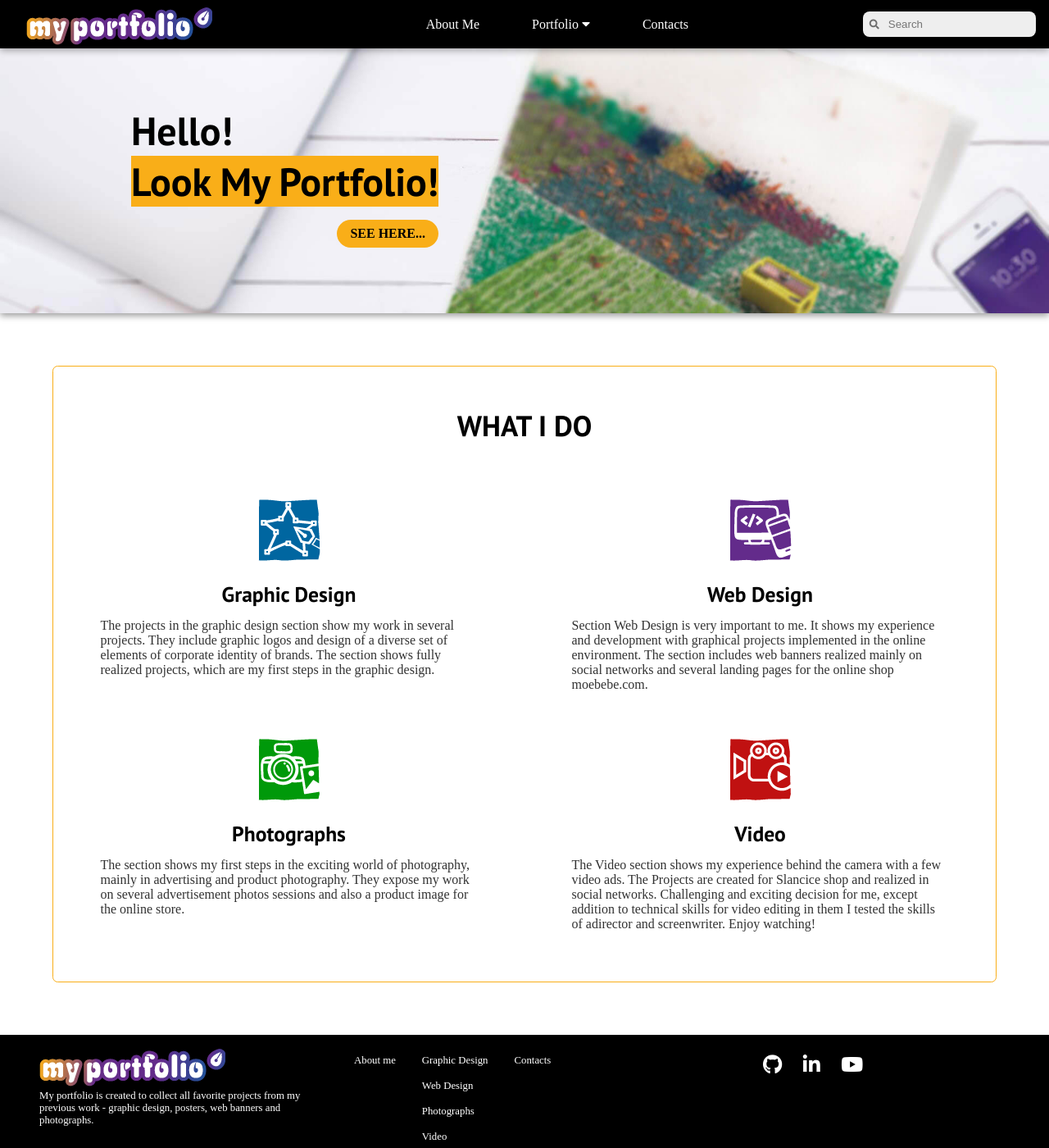
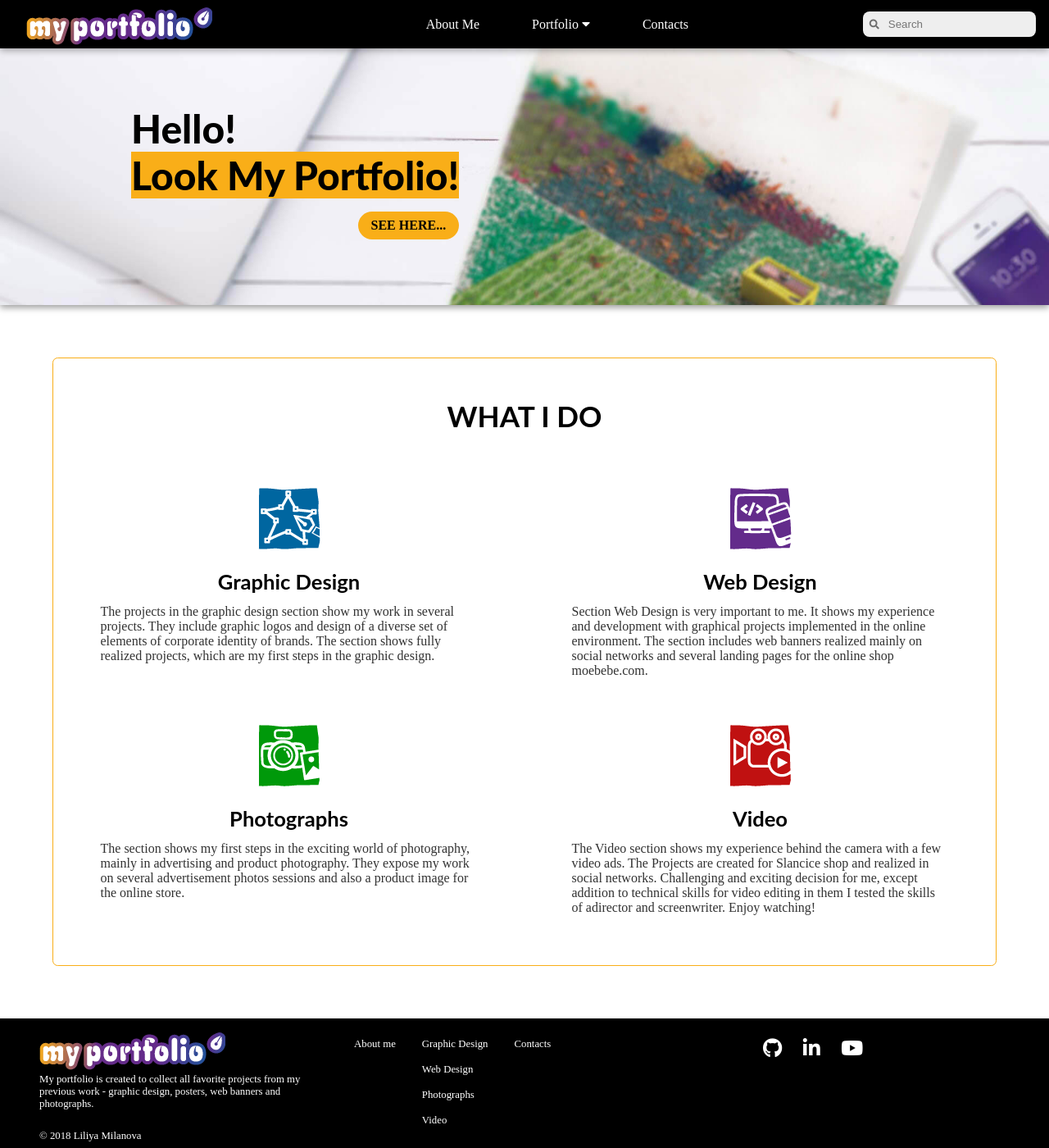
Before and after one commit to LiliyaMilanova/myportfolio, a Jekyll site: the page built from index.html, in a window 1280 px wide and 1400 px high. Shown: the whole window at 82% size. Built offline with Jekyll 4.4.1, drawn with Linux system fonts in a browser that asks for light colours; nearby versions of some CDN libraries.

Commit message:
Update typography.css

```diff
--- a/css/typography.css
+++ b/css/typography.css
@@ -8,7 +8,7 @@
 }
 
 h1, h2, h3, h4, h5, h6 {
-    font-family: PT Sans;
+    font-family: Lato;
     margin: 1.4em 0 0.5em 0;
     padding: 0;
 }
```
